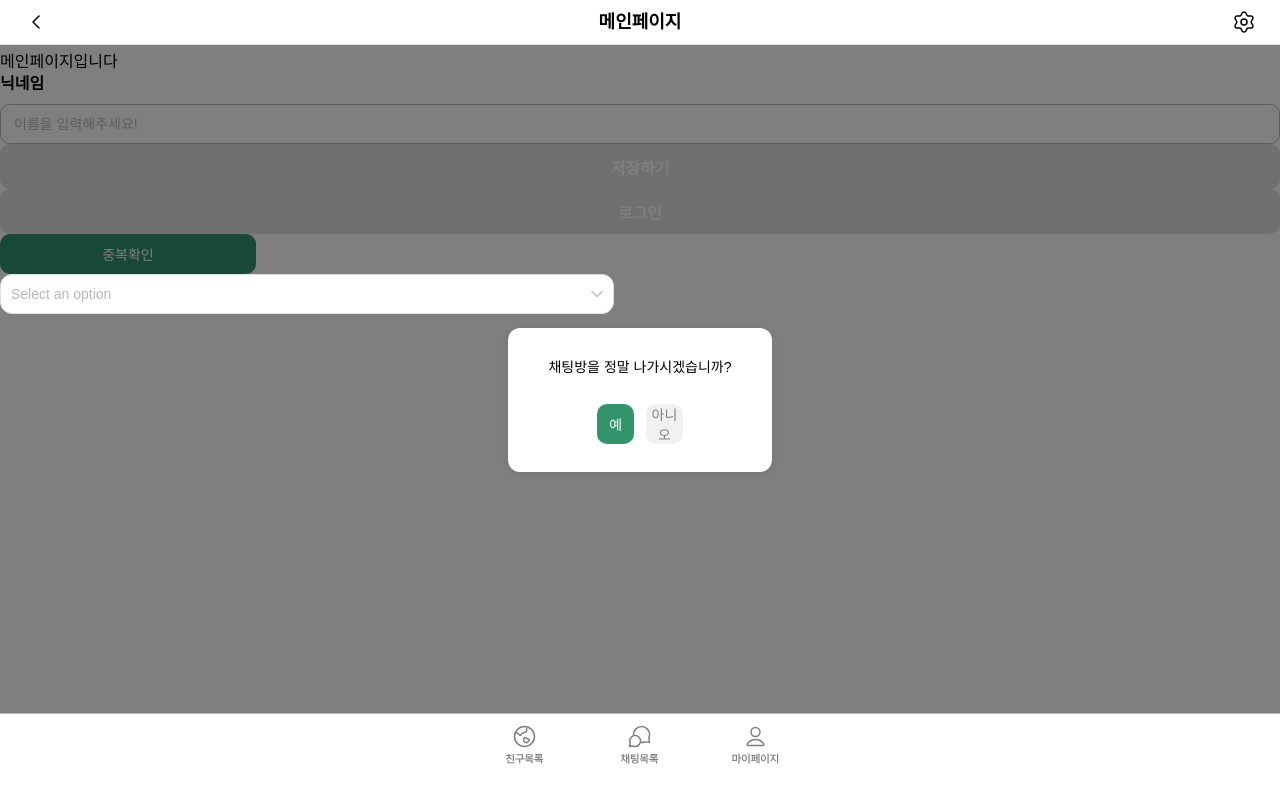
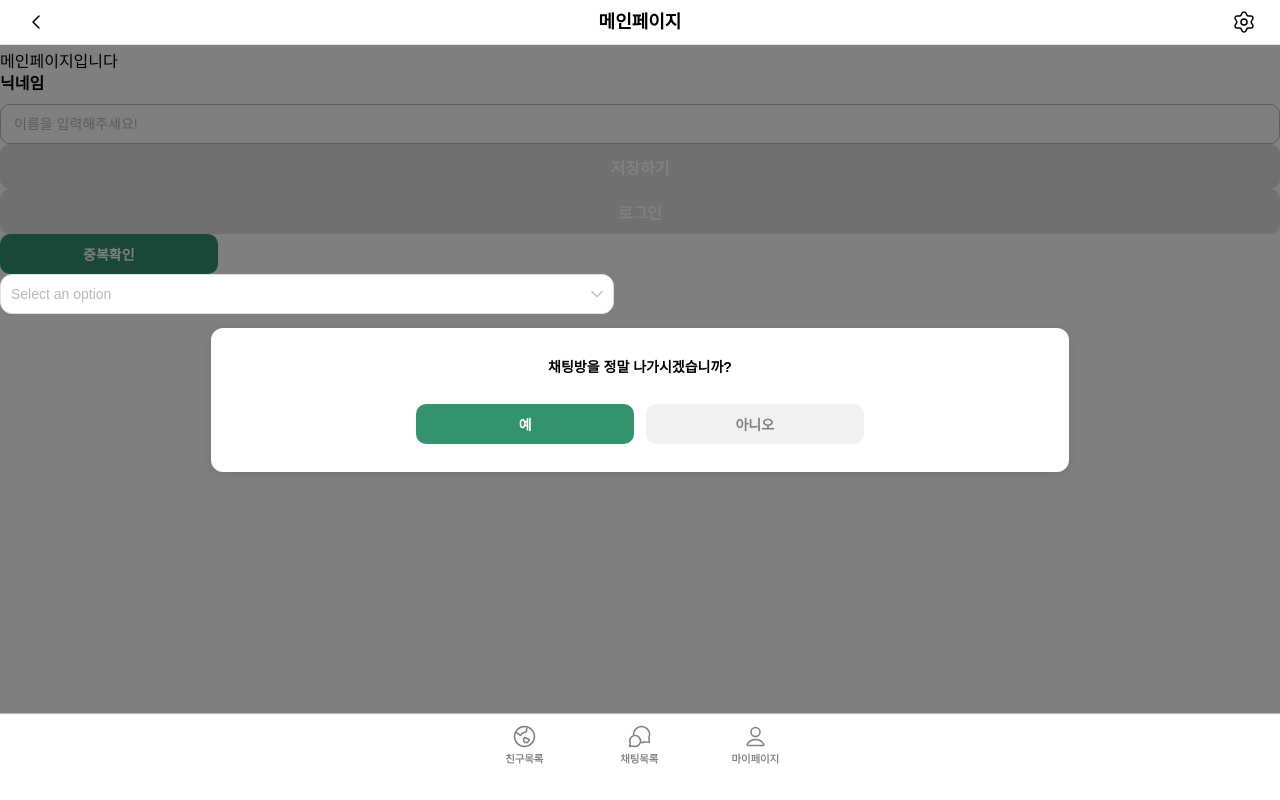
Before and after one commit to TeamQok/ewhaLang, a React (Create React App) app in the folder ewhalang/: page / in a window 1280 px wide. Both pictures are taken after a click on the button "저장하기". Built offline with nearby package versions, Linux system fonts and the light colour scheme; a web font is replaced by a local one.

Commit message:
🐛 : ShortButton, Modal 너비 뷰포트 기준으로 수정

```diff
--- a/ewhalang/src/components/common/Modal.jsx
+++ b/ewhalang/src/components/common/Modal.jsx
@@ -19,7 +19,7 @@ const ModalBackground = styled.div`
 
 // 모달 컨테이너 스타일
 const ModalContainer = styled.div`
-  width: 264px;
+  width: 67vw;
   background-color: white;
   border-radius: 12px;
   box-shadow: 0 2px 10px rgba(0, 0, 0, 0.1);
@@ -28,12 +28,17 @@ const ModalContainer = styled.div`
 // 컨텐츠 래퍼 스타일
 const ContentWrapper = styled.div`
   padding: 28px 40px;
+  display: flex;
+  flex-direction: column;
+  align-items: center;
+  text-align: center; // 텍스트 자체를 가운데 정렬
+  width: 100%;
 `;
 
 // 안내 문구 텍스트 스타일
-const GuideText = styled.p`
+const GuideText = styled.div`
   font-size: 14px;
-  font-weight: 500;
+  font-weight: 600;
   margin-bottom: 28px;
 `;
 
--- a/ewhalang/src/components/common/ShortButton.jsx
+++ b/ewhalang/src/components/common/ShortButton.jsx
@@ -3,12 +3,12 @@ import styled from 'styled-components';
 import ButtonType from './ButtonType'; // ButtonType을 import
 
 const StyledButton = styled.button`
-  width: 20%; // ShortButton의 width
+  width: 17vw; // ShortButton의 width
   height: 40px; // ShortButton의 height
   border: none;
   border-radius: 10px;
   font-size: 14px;
-  font-weight: 500;
+  font-weight: 600;
   cursor: pointer;
   display: flex;
   justify-content: center;
```
